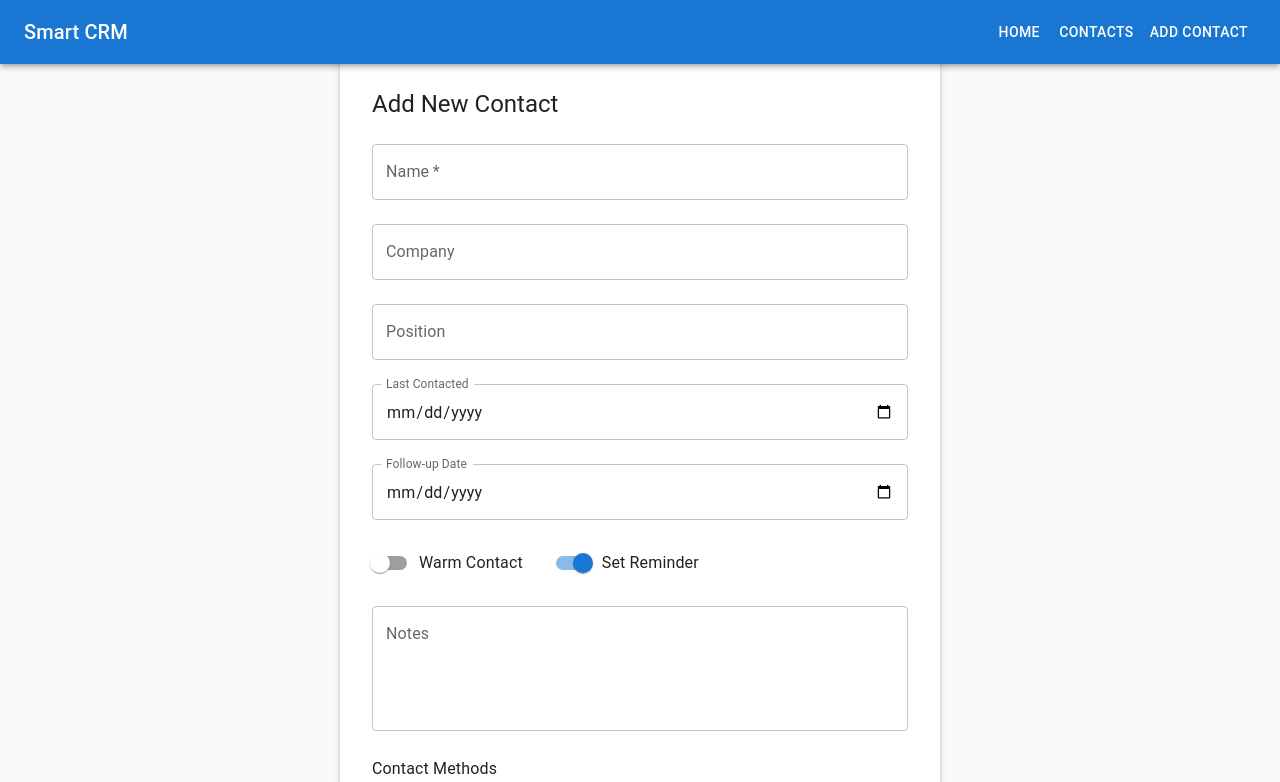
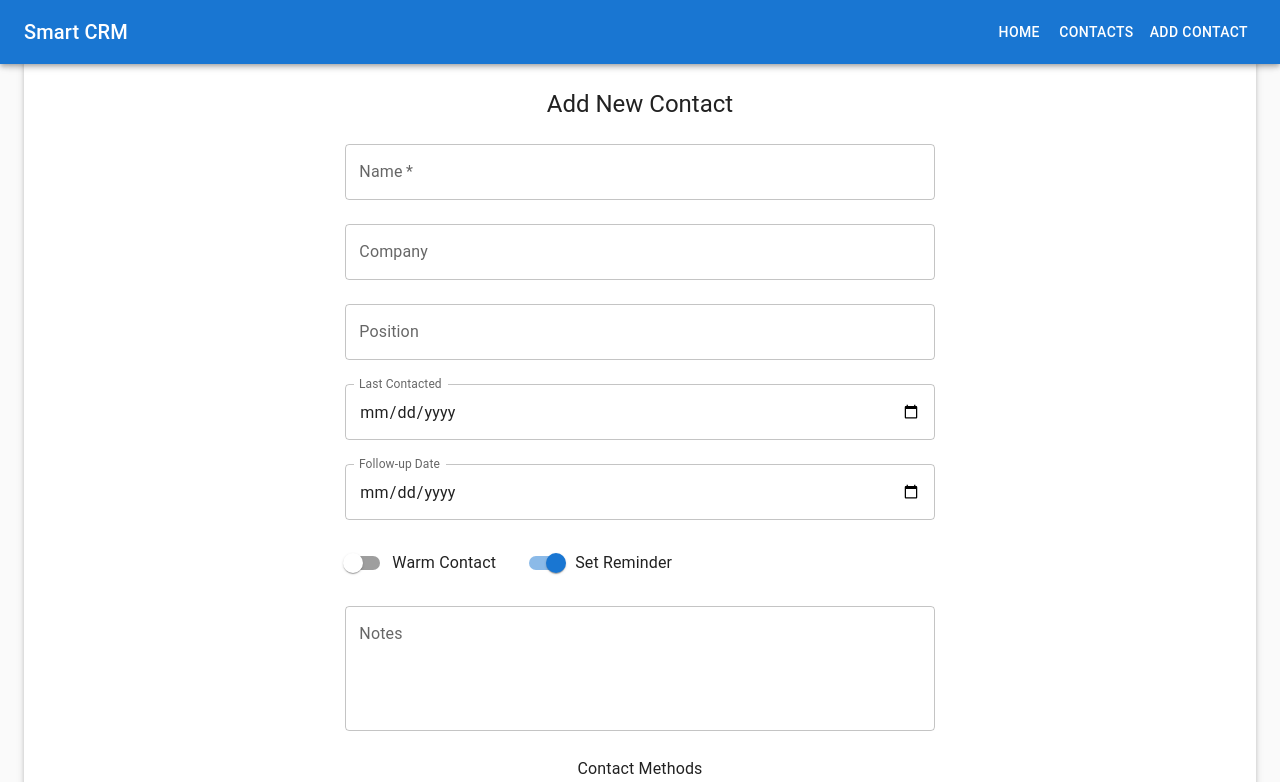
Before and after one commit to MihirMishra23/SmartCRM, a React (Vite) app in the folder frontend-react/: page /add-contact in a window 1280 px wide. Shown: the top 782 px of the page. Built offline with nearby package versions, Linux system fonts and the light colour scheme.

Commit message:
fix(api, ui): Updated contact response to include contact id. Improved UI using sx features

```diff
--- a/frontend-react/src/components/AddContact.tsx
+++ b/frontend-react/src/components/AddContact.tsx
@@ -16,6 +16,7 @@ import {
 } from '@mui/material';
 import { Add as AddIcon, Delete as DeleteIcon } from '@mui/icons-material';
 import api from '../services/api';
+import { useNavigate } from 'react-router-dom';
 
 interface ContactMethod {
     type: 'email' | 'phone' | 'linkedin';
@@ -56,6 +57,7 @@ const AddContact: React.FC = () => {
     const [loading, setLoading] = useState(false);
     const [error, setError] = useState<string | null>(null);
     const [success, setSuccess] = useState(false);
+    const navigate = useNavigate();
 
     const handleInputChange = (field: string) => (event: React.ChangeEvent<HTMLInputElement>) => {
         setFormData(prev => ({
@@ -135,18 +137,12 @@ const AddContact: React.FC = () => {
             setLoading(true);
             setError(null);
 
-            console.log('Form Data Type:', typeof formData);
-            console.log('Form Data Structure:', {
-                raw: formData,
-                stringified: JSON.stringify(formData),
-                parsed: JSON.parse(JSON.stringify(formData))
-            });
-            console.log('Contact Methods:', formData.contact_methods);
-
-            const response = await api.post('/contacts', JSON.parse(JSON.stringify(formData)));
+            const response = await api.post('/contacts', formData);
             console.log('API Response:', response);
 
+            if (response.data?.data?.id) {
                 setSuccess(true);
+                // Reset form
                 setFormData({
                     name: '',
                     company: '',
@@ -158,6 +154,12 @@ const AddContact: React.FC = () => {
                     notes: '',
                     contact_methods: [{ type: 'email', value: '', is_primary: true }]
                 });
+
+                // Navigate back to contact list after successful creation
+                navigate('/contacts');
+            } else {
+                throw new Error('No contact ID returned from server');
+            }
         } catch (err: any) {
             console.error('API Error:', {
                 error: err,
@@ -172,7 +174,17 @@ const AddContact: React.FC = () => {
     };
 
     return (
-        <Paper elevation={3} sx={{ p: 4, maxWidth: 600, mx: 'auto' }}>
+        <Paper elevation={3} sx={{
+            display: 'flex',
+            flexDirection: 'column',
+            alignItems: 'center',
+            justifyContent: 'center',
+            minHeight: 'calc(100vh - 64px)',
+            textAlign: 'center',
+            py: 4,
+            width: '100vw',
+            maxWidth: '100%',
+        }}>
             <form onSubmit={handleSubmit}>
                 <Stack spacing={3}>
                     <Typography variant="h5" component="h2" gutterBottom>
```
Also changed, not shown: 1 other file (tests, documents, lock files or other folders). Lines whose indentation alone changed are shown as unchanged.
